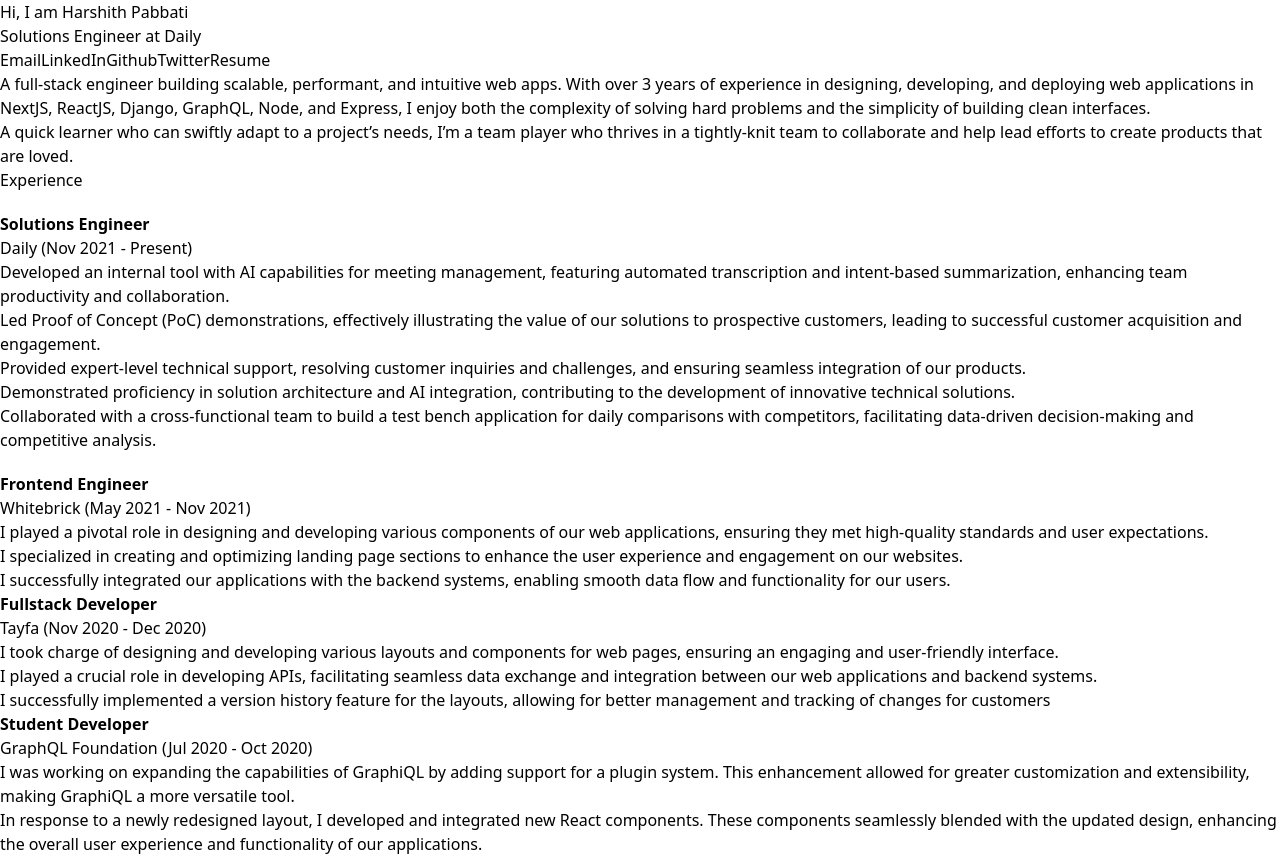
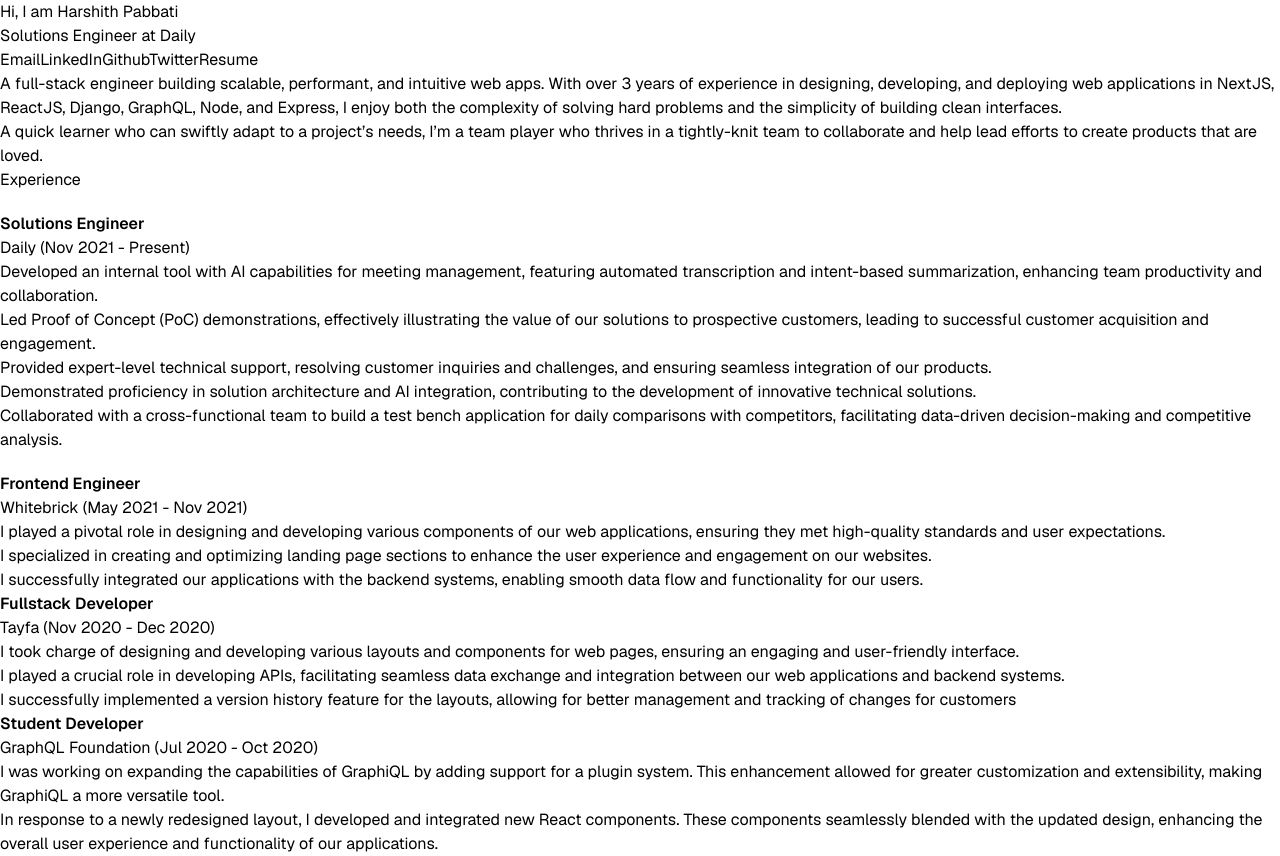
Before and after one commit to harshithpabbati/harshithpabbati.github.io, a Next.js app: page / in a window 1280 px wide. Built offline with nearby package versions, Linux system fonts and the light colour scheme.

Commit message:
Inline css

```diff
--- a/app/layout.tsx
+++ b/app/layout.tsx
@@ -1,7 +1,7 @@
 import "./global.css";
 import clsx from "clsx";
 import type { Metadata } from "next";
-import { GeistSans, GeistMono } from "geist/font";
+import { Geist } from "next/font/google";
 import React from 'react';
 import { Analytics } from '@vercel/analytics/react';
 import { OpenpanelProvider } from '@openpanel/nextjs';
@@ -38,6 +38,12 @@
   },
 };
 
+const geist = Geist({
+  subsets: ["latin"],
+  variable: "--font-geist-sans",
+  display: "swap",
+});
+
 export default function RootLayout({
   children,
 }: {
@@ -47,9 +53,8 @@
     <html
       lang="en"
       className={clsx(
-        "text-black bg-white dark:text-white dark:bg-[#111010]",
-        GeistSans.variable,
-        GeistMono.variable
+        "text-black bg-white dark:text-white dark:bg-[#111010] font-sans",
+        geist.className,
       )}
     >
       <body className="antialiased max-w-2xl mb-40 flex flex-col md:flex-row mx-4 mt-8 lg:mx-auto">
--- a/next.config.js
+++ b/next.config.js
@@ -1,4 +1,8 @@
 /** @type {import('next').NextConfig} */
-const nextConfig = {};
+const nextConfig = {
+  experimental: {
+    inlineCss: true,
+  }
+};
 
 module.exports = nextConfig;
```
Also changed, not shown: package.json (+4 -5 lines), 1 other file (tests, documents, lock files or other folders).
